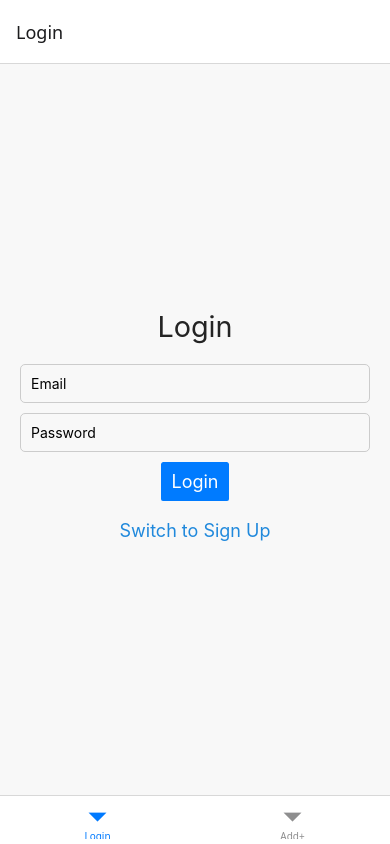
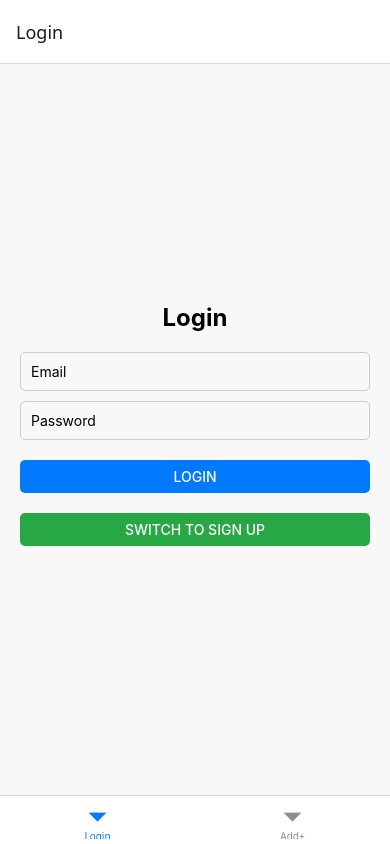
Before and after one commit to kostikangasmaa/passwordmanager, a React Native app: screen /Login in a window 390 px wide. Built offline with nearby package versions, Linux system fonts and the light colour scheme.

Commit message:
Styling changes to login page

```diff
--- a/components/Login.js
+++ b/components/Login.js
@@ -1,6 +1,5 @@
 import React, { useState } from "react";
-import { StyleSheet, View, TextInput, Alert } from "react-native";
-import { Button, Text } from "@rneui/themed";
+import { StyleSheet, View, TextInput, Alert, Button, Text } from "react-native";
 import { signInWithEmailAndPassword, createUserWithEmailAndPassword } from "firebase/auth";
 import { auth } from "../firebaseConfig"; // Import the auth object
 
@@ -26,9 +25,7 @@ export default function Login() {
 
   return (
     <View style={styles.container}>
-      <Text h3 style={styles.title}>
-        {isSignUp ? "Sign Up" : "Login"}
-      </Text>
+      <Text style={styles.title}>{isSignUp ? "Sign Up" : "Login"}</Text>
       <TextInput
         placeholder="Email"
         value={email}
@@ -44,16 +41,20 @@ export default function Login() {
         style={styles.input}
         secureTextEntry
       />
+      <View style={styles.buttonContainer}>
         <Button
           title={isSignUp ? "Sign Up" : "Login"}
           onPress={handleAuth}
-        buttonStyle={styles.button}
+          color="#007bff"
         />
+      </View>
+      <View style={styles.buttonContainer}>
         <Button
           title={isSignUp ? "Switch to Login" : "Switch to Sign Up"}
           onPress={() => setIsSignUp(!isSignUp)}
-        type="clear"
+          color="#28a745"
         />
+      </View>
     </View>
   );
 }
@@ -68,6 +69,9 @@ const styles = StyleSheet.create({
   },
   title: {
     marginBottom: 20,
+    fontSize: 24,
+    fontWeight: "bold",
+    textAlign: "center",
   },
   input: {
     width: "100%",
@@ -77,9 +81,10 @@ const styles = StyleSheet.create({
     borderColor: "#ccc",
     borderRadius: 5,
   },
-  button: {
+  buttonContainer: {
     width: "100%",
-    backgroundColor: "#007bff",
-    marginBottom: 10,
+    marginVertical: 10, // Add spacing between buttons
+    borderRadius: 5, // Optional: Add rounded corners
+    overflow: "hidden", // Ensure the button fits within the rounded container
   },
 });
```
Lines whose indentation alone changed are shown as unchanged.
